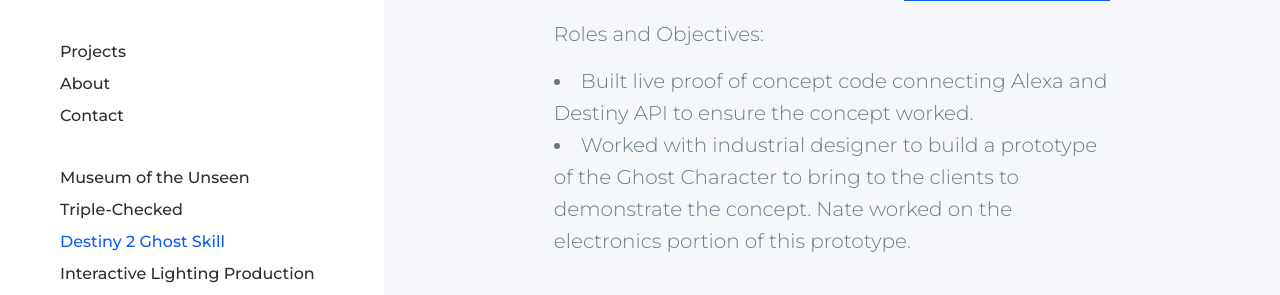
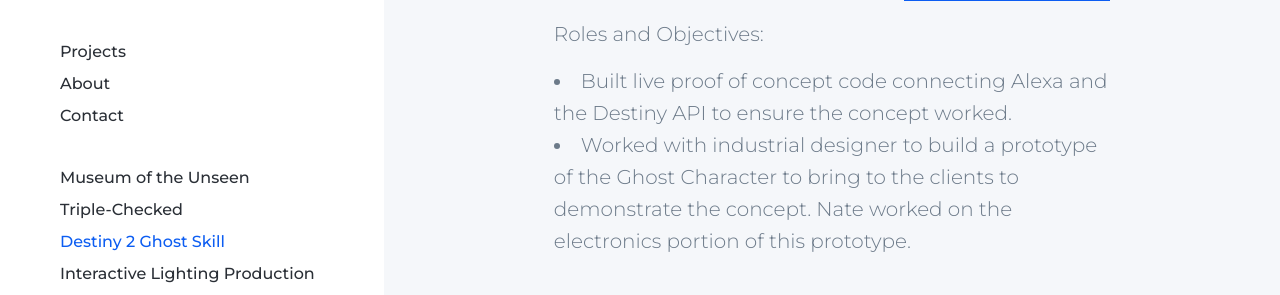
Before and after one commit to hackabletype/hackabletype.github.io, a Jekyll site: the page built from _projects/2017-11-destiny-2-ghost-skill.md, in a window 1280 px wide and 900 px high, scrolled down 595 px. Shown: the part 191-486 px from the top of the window. Built offline with Jekyll 4.4.1, drawn with Linux system fonts in a browser that asks for light colours; nearby versions of some CDN libraries.

Commit message:
copy: a word

```diff
--- a/_projects/2017-11-destiny-2-ghost-skill.md
+++ b/_projects/2017-11-destiny-2-ghost-skill.md
@@ -16,7 +16,7 @@ published: true
 
 Roles and Objectives:
 
-* Built live proof of concept code connecting Alexa and Destiny API to ensure the concept worked.
+* Built live proof of concept code connecting Alexa and the Destiny API to ensure the concept worked.
 * Worked with industrial designer to build a prototype of the Ghost Character to bring to the clients to demonstrate the concept. Nate worked on the electronics portion of this prototype.
 
 ## Awards for Destiny 2 Ghost Skill
```
